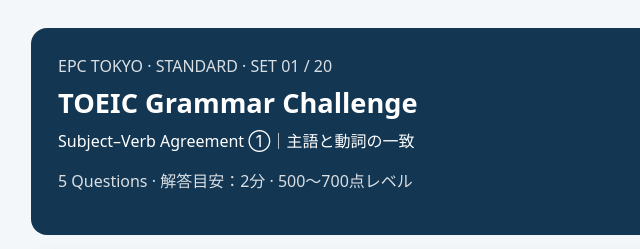
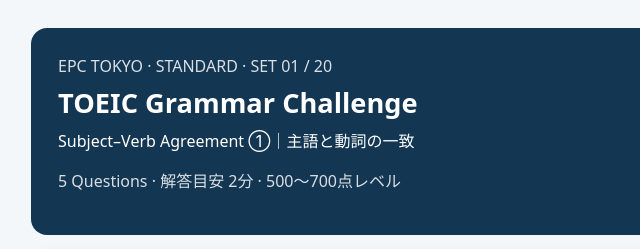
Before and after one commit to gamonokka-art/epc-toeic-quiz, a plain HTML site: page standard/set01.html in a window 1280 px wide. Shown: the top 249 px of the page, 245-885 px from the left. Drawn offline with Linux system fonts and the light colour scheme.

Commit message:
Update HTML structure and content for Set 01

```diff
--- a/standard/set01.html
+++ b/standard/set01.html
@@ -1,7 +1,7 @@
 <!doctype html>
 <html lang="ja"><head><meta charset="utf-8"><meta name="viewport" content="width=device-width,initial-scale=1"><title>EPC TOKYO | TOEIC Grammar Challenge Set 01</title><style>
 :root{font-family:system-ui,-apple-system,'Hiragino Kaku Gothic ProN','Noto Sans JP',sans-serif;color:#182638;background:#f4f7fa}*{box-sizing:border-box}body{margin:0}.wrap{max-width:760px;margin:auto;padding:28px 16px 60px}header{background:#133652;color:white;padding:27px;border-radius:16px}h1{margin:7px 0;font-size:1.7rem}h2{font-size:1.1rem;margin:0 0 16px}.sub{opacity:.84}.card{background:white;padding:24px;border-radius:14px;margin:17px 0;box-shadow:0 3px 15px #142c4510}.question{font-size:1.08rem;font-weight:650;line-height:1.8;margin:12px 0 18px}.option{display:block;border:1px solid #d8e0e8;border-radius:9px;padding:12px;margin:9px 0;cursor:pointer}.option:has(input:checked){border-color:#236c91;background:#eaf5fa}input{margin-right:10px}button{padding:13px 22px;border:0;border-radius:9px;background:#12648b;color:white;font-weight:bold;cursor:pointer;font-size:1rem}button.secondary{background:#e4ebf0;color:#173348}button:disabled{opacity:.45;cursor:not-allowed}.actions{display:flex;flex-wrap:wrap;gap:10px;margin:20px 0}.explanation{border-top:1px solid #e0e6ec;margin-top:18px;padding-top:16px;line-height:1.8}.correct{color:#187347;font-weight:700}.incorrect{color:#bd3941;font-weight:700}.score{font-size:1.4rem;font-weight:750}footer{font-size:.82rem;color:#617184;text-align:center;margin-top:28px}.hidden{display:none}small{color:#52687a}
-</style></head><body><main class="wrap"><header><div class="sub">EPC TOKYO · STANDARD · SET 01 / 20</div><h1>TOEIC Grammar Challenge</h1><div>Subject–Verb Agreement ①｜主語と動詞の一致</div><p class="sub">5 Questions · 解答目安：2分 · 500〜700点レベル</p></header><div id="quiz"></div><div class="card"><div id="progress">回答済み 0 / 5問</div><div class="actions"><button id="grade" disabled>採点して解説を見る</button><button id="reset" class="secondary">最初から解く</button></div><div id="result" aria-live="polite"></div></div><footer>EPC TOKYO · English Learning & Pronunciation</footer></main><script>
+</style></head><body><main class="wrap"><header><div class="sub">EPC TOKYO · STANDARD · SET 01 / 20</div><h1>TOEIC Grammar Challenge</h1><div>Subject–Verb Agreement ①｜主語と動詞の一致</div><p class="sub">5 Questions · 解答目安 2分 · 500〜700点レベル</p></header><div id="quiz"></div><div class="card"><div id="progress">回答済み 0 / 5問</div><div class="actions"><button id="grade" disabled>採点して解説を見る</button><button id="reset" class="secondary">最初から解く</button></div><div id="result" aria-live="polite"></div></div><footer>EPC TOKYO · English Learning & Pronunciation</footer></main><script>
 const questions=[
 {id:'Q001',q:"The list of approved suppliers (　　　) available on the company's internal website.",o:['are','is','have','be'],a:1,j:'承認された仕入先の一覧は、会社の社内ウェブサイトで閲覧できます。',e:'主語の中心は The list（一覧）で、単数です。of approved suppliers は list を説明する修飾語句なので、suppliers の複数形に引きずられないことがポイントです。単数主語に一致する is が正解です。',v:'the list of ～（～の一覧）／approved supplier（承認された仕入先）'},
 {id:'Q002',q:'Each of the conference participants (　　　) a name badge upon arrival.',o:['receive','receiving','receives','have received'],a:2,j:'会議の参加者はそれぞれ、到着時に名札を受け取ります。',e:'Each of + 複数名詞 は、全体として単数扱いです。動詞には三人称単数現在形の receives を使います。participants は複数形ですが、主語の中心は Each です。',v:'each of ～（～のそれぞれ）／upon arrival（到着時に）'},
```
